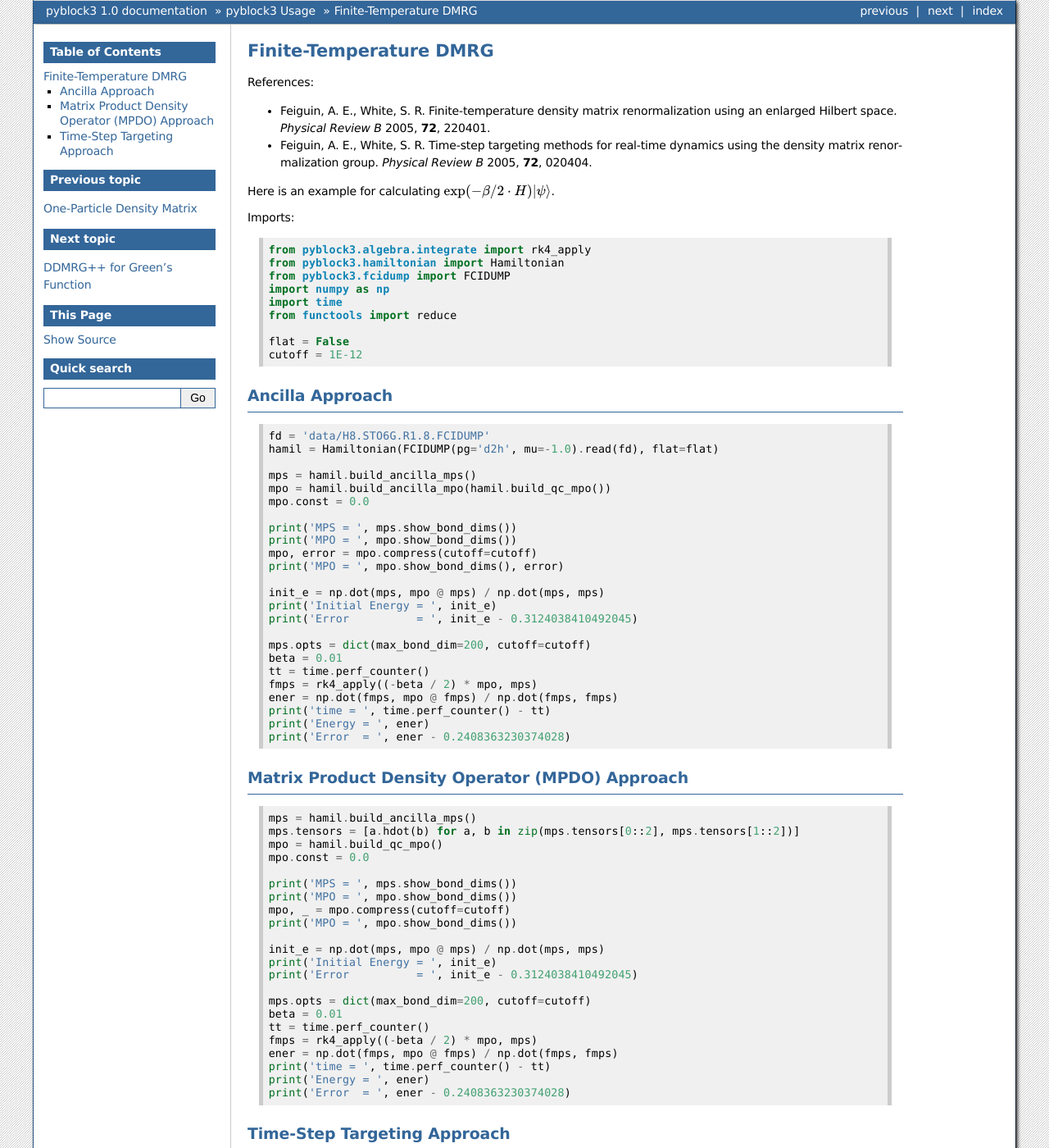
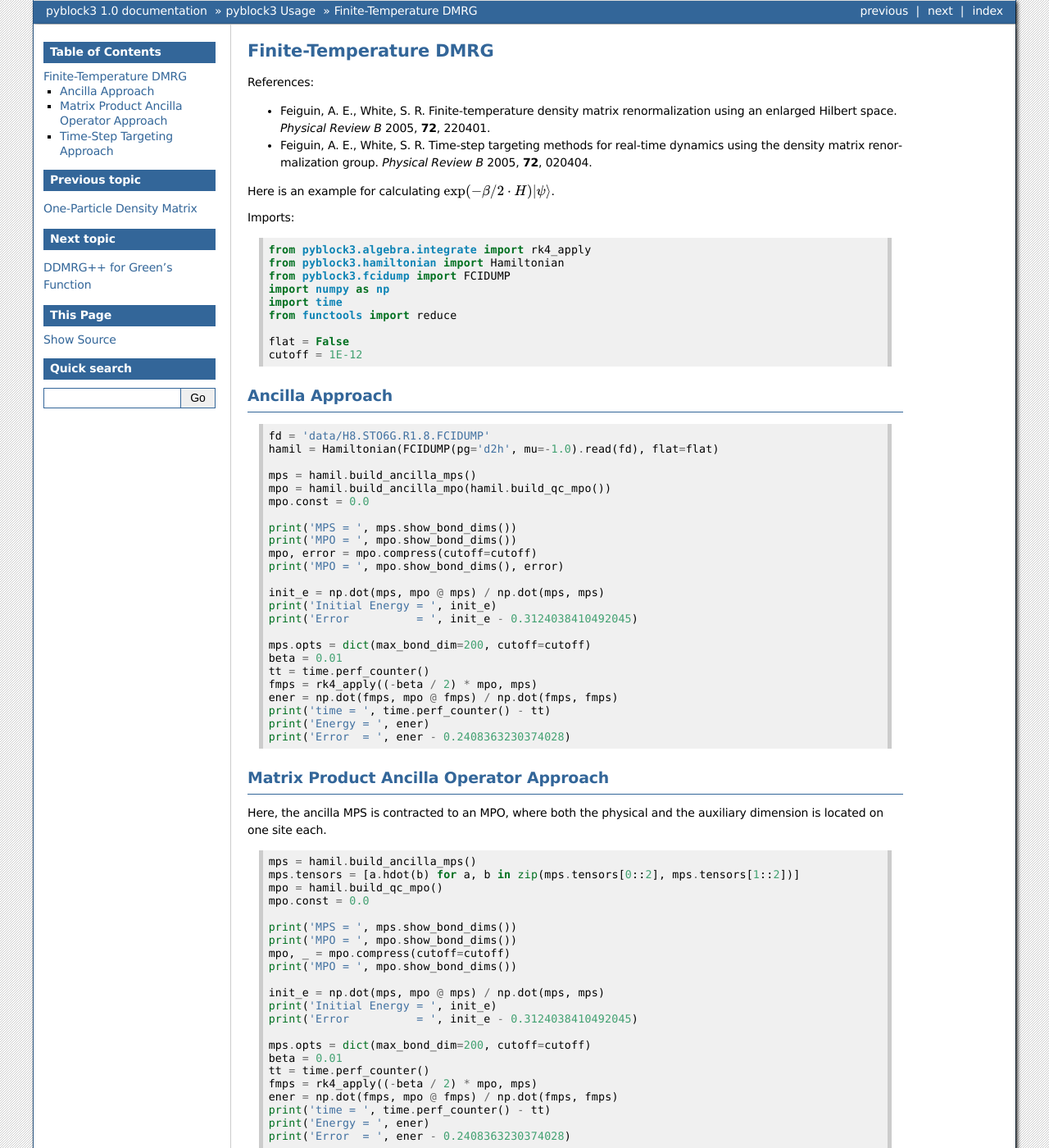
Before and after one commit to block-hczhai/pyblock3-preview, a Sphinx documentation site: the page built from docs/source/Documentation/ancilla.rst, in a window 1280 px wide and 1400 px high. Shown: the whole window at 82% size. Built offline with Sphinx 7.4.7, drawn with Linux system fonts in a browser that asks for light colours.

Commit message:
Change documentation

```diff
--- a/docs/source/Documentation/ancilla.rst
+++ b/docs/source/Documentation/ancilla.rst
@@ -53,8 +53,11 @@ Ancilla Approach
     print('Energy = ', ener)
     print('Error  = ', ener - 0.2408363230374028)
 
-Matrix Product Density Operator (MPDO) Approach
+Matrix Product Ancilla Operator Approach
 -----------------------------------------------
+Here, the ancilla MPS is contracted to an MPO,
+where both the physical and the auxiliary dimension
+is located on one site each.
 
 .. code:: python3
 
```
Also changed, not shown: 1 other file.
